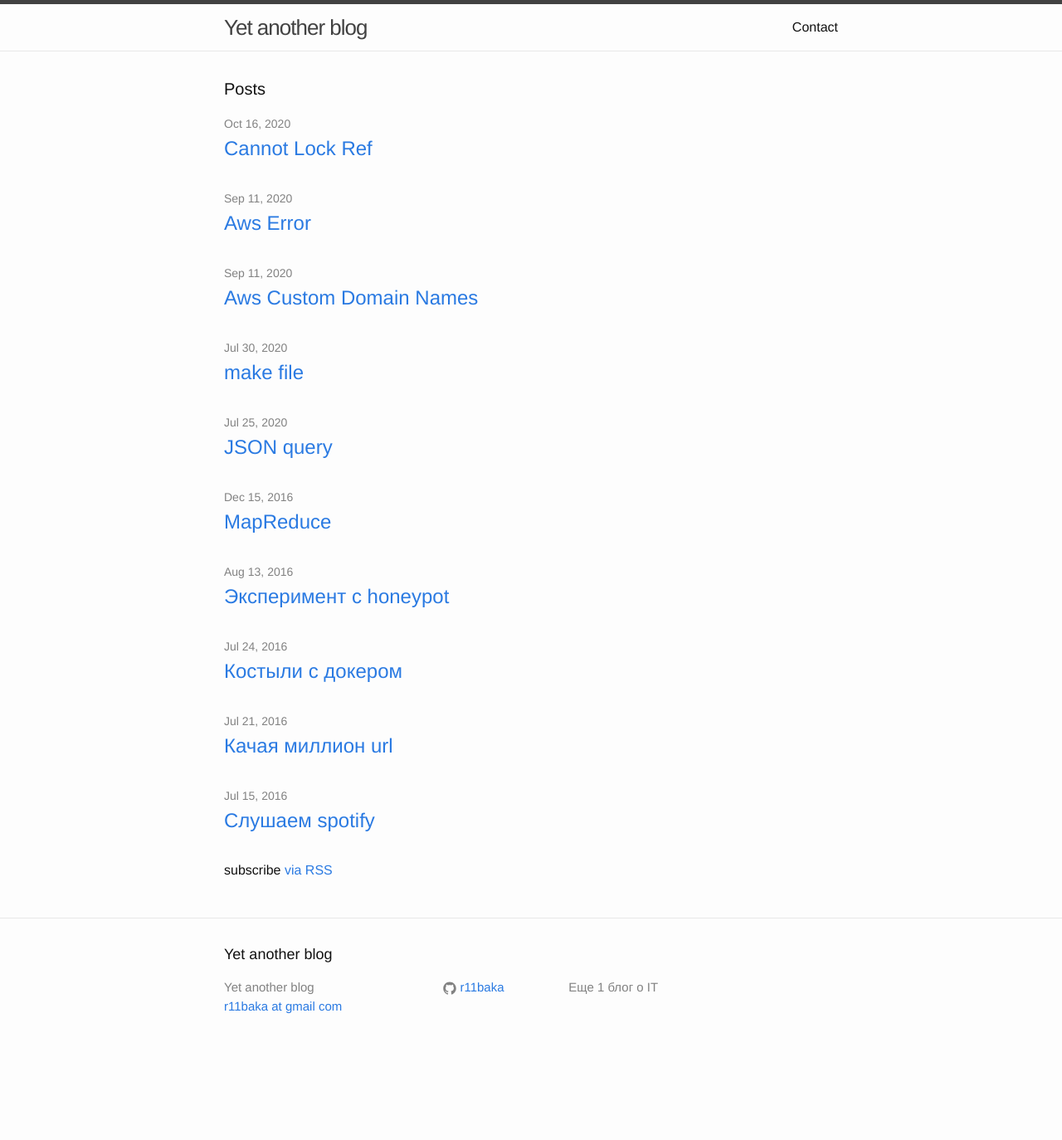
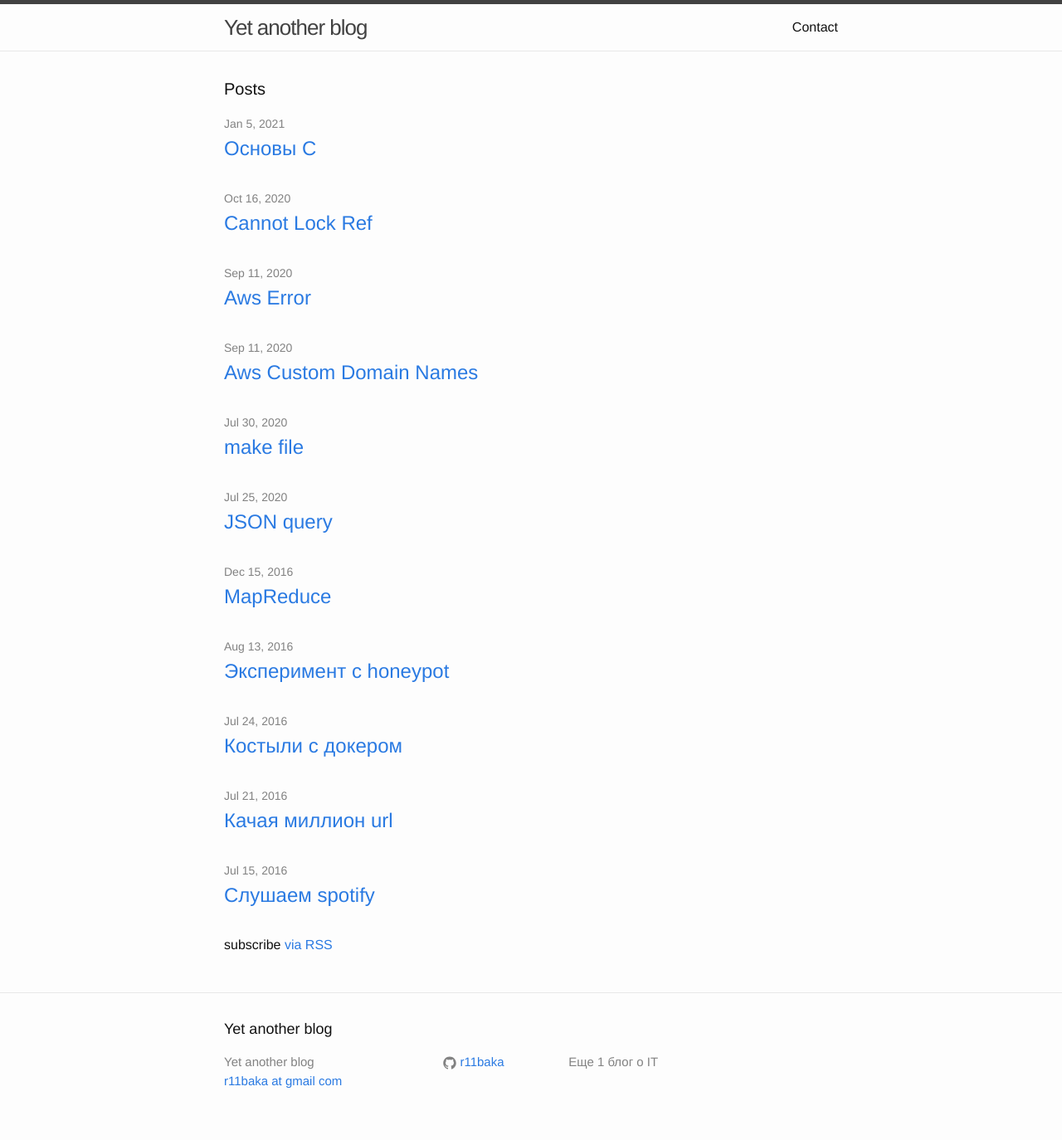
Before and after one commit to R11baka/r11baka.github.io, a Jekyll site: the page built from index.html, in a window 1280 px wide. Shown: the whole page at 83% size. Built offline with Jekyll 4.4.1, drawn with Linux system fonts in a browser that asks for light colours; before the commit the page ends 1284 px from its top, so only the background shows below that.

```diff
--- a/_posts/2021-01-05.markdown
+++ b/_posts/2021-01-05-basic-c.markdown
@@ -4,7 +4,7 @@ title:  Основы С
 date:   2021-01-05 11:05:00 +0300
 categories: c
 ---
-Решил подучить,прояснить для себя Си.Просто книги, такие как [modern-c](https://www.manning.com/books/modern-c) или например *Как программировать на C/C++* Дейтела, мне не очень заходили.Чтение и выполнение кода, приведенного в материале, мне не хвататает, возникает иллюзия понимания.Вроде бы и все прочитал, и все понятно, и понятно что надо память освобождать, но это достаточно абстрактное понимание.Поэтому,нашел ==[C Caltech lectures](http://users.cms.caltech.edu/~mvanier/CS11_C/#_lectures)== хорошие и понятные лекции базового уровня и, что более важно задания, которые позволяют усвоить в какой-то степени теоретический материал, и memchecker который ловит утечки памяти, makefile готовые.Т.е.сложность подается дозировано, позволяя усвоить нужные концепции.
+Решил подучить,прояснить для себя Си.Просто книги, такие как [modern-c](https://www.manning.com/books/modern-c) или например *Как программировать на C/C++* Дейтела, мне не очень заходили.Чтение и выполнение кода, приведенного в материале, мне не хвататает, возникает иллюзия понимания.Вроде бы и все прочитал, и все понятно, и понятно что надо память освобождать, но это достаточно абстрактное понимание.Поэтому,нашел [C Caltech lectures](http://users.cms.caltech.edu/~mvanier/CS11_C/#_lectures) хорошие и понятные лекции базового уровня и, что более важно задания, которые позволяют усвоить в какой-то степени теоретический материал, и memchecker который ловит утечки памяти, makefile готовые.Т.е.сложность подается дозировано, позволяя усвоить нужные концепции.
 
 ---
 
```
